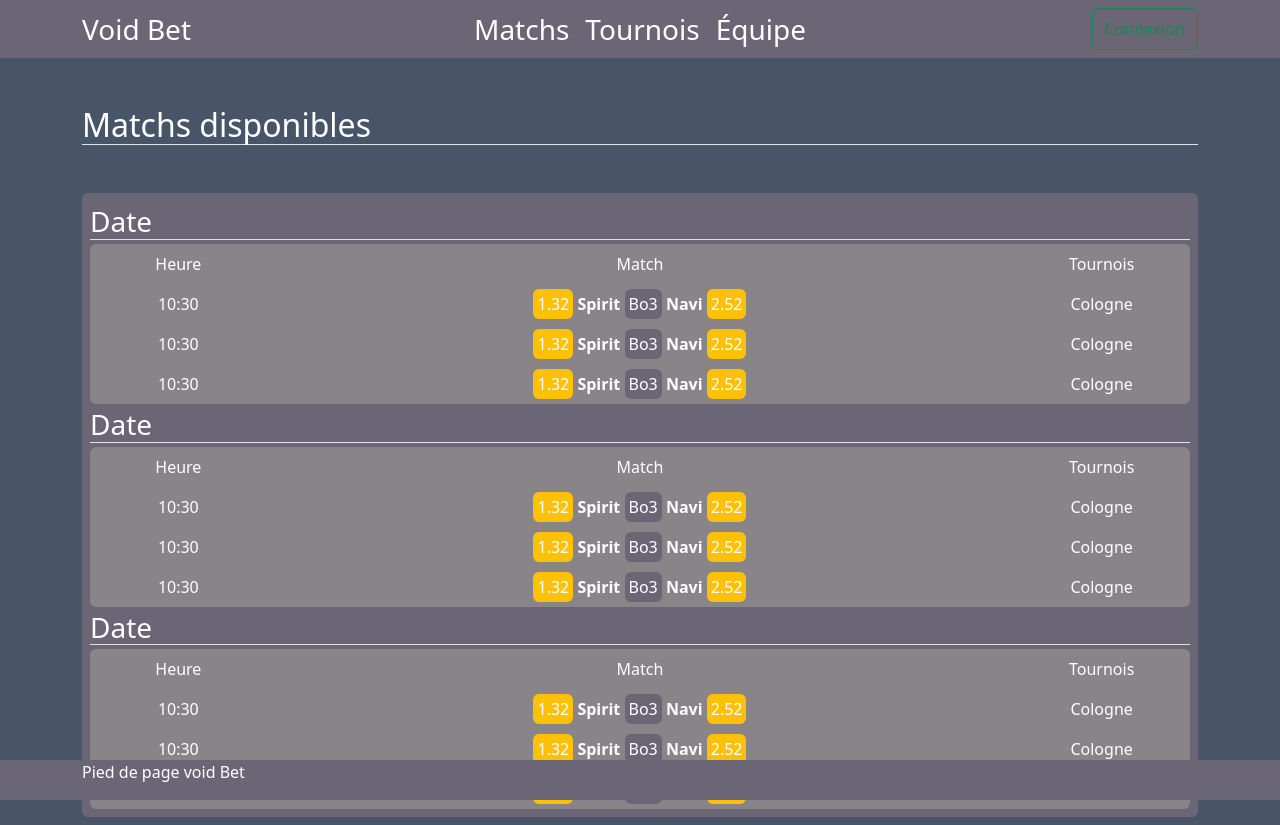
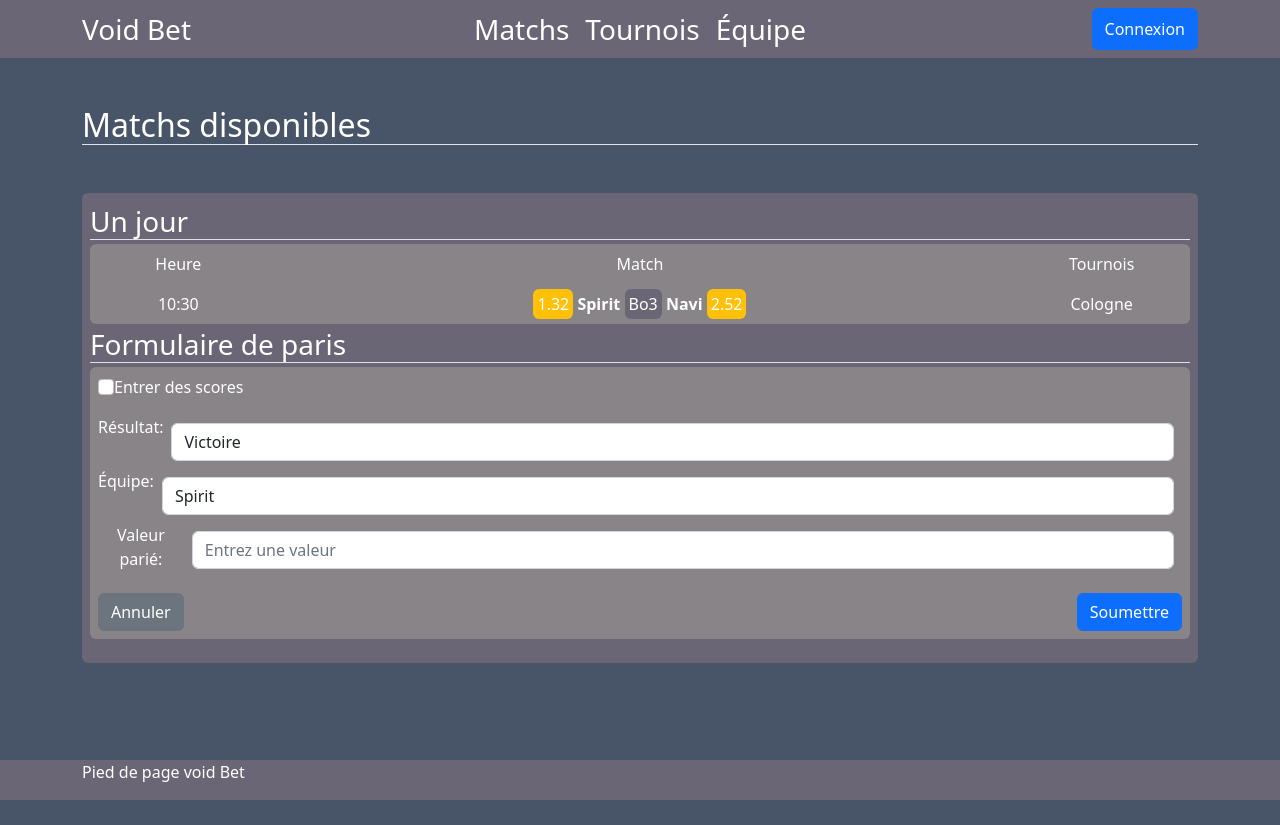
Before and after one commit to Alexander7474/voidBet, a PHP site: page /control/match.php?match_id=0 in a window 1280 px wide. After the commit the page ends 800 px from the top, so only its background shows below. Run offline with PHP 8.4, Linux system fonts and the light colour scheme.

Commit message:
ajout du formulaire de paris

```diff
--- a/control/match.php
+++ b/control/match.php
@@ -2,9 +2,18 @@
 $title = 'Matchs';
 $racine_path = '../';
 
-if(isset($GET['match_id'])){
+error_reporting(E_ALL);
+ini_set('display_errors', '1');
 
-}else{
+
+
+/*template*/  include($racine_path.'templates/front/header.php');
+/*template*/  include($racine_path.'templates/front/match_template.php');
+
+if(isset($_GET['match_id'])){
+  // traitement pour récupérer le match concerné
+  //
+
   // les valeurs sont des exemples
   $team1 ="Spirit";
   $team2 ="Navi";
@@ -14,47 +23,65 @@ if(isset($GET['match_id'])){
   $team1_cote="1.32";
   $team2_cote="2.52";
 
-  $matches_top = '
+  $date = "Un jour";
 
-  ';
+  $match_bet_link = $racine_path.'control/match.php?match_id=0';
 
-  $matches_line = '
-    <div class="row first-plan-h mt-3">
-      <div class="col-2">'.$match_time.'</div>
-      <div class="col-8">
-        <span class="bg-warning rounded p-1">'.$team1_cote.'</span>
-         <b>'.$team1.'</b>
-        <span class="second-plan rounded p-1">'.$match_format.'</span>
-        <b>'.$team2.'</b>
-        <span class="bg-warning rounded p-1">'.$team2_cote.'</span>
-      </div>
-      <div class="col-2">'.$match_tournament.'</div>
-    </div>
-  ';
+  include($racine_path.'templates/front/daily_match.php');
+  include($racine_path.'templates/front/match_line.php');
 
-  $daily_matches_struct = '
+  echo '</div>';
 
-      <h3 class="mt-1 mb-1 border-bottom w-100">Date</h3>
+  include($racine_path.'templates/front/match_bet.php');
 
-      <div class="p-2 text-white w-100 text-center align-items-center rounded first-plan">
-        <div class="row">
-          <div class="col-2">Heure</div>
-          <div class="col-8">Match</div>
-          <div class="col-2">Tournois</div>
-        </div>
-      '.$matches_line.$matches_line.$matches_line.'
-    </div>
-  '; // stock les divs des matches à afficher
+  echo '</div></div>';
 
-  $matches = $daily_matches_struct.$daily_matches_struct.$daily_matches_struct;
+
+}else{
+
+  // traitement pour récupérer la liste des matchs disponnibles
+  //
+
+  // les valeurs sont des exemples
+  $team1 ="Spirit";
+  $team2 ="Navi";
+  $match_format="Bo3";
+  $match_time="10:30";
+  $match_tournament="Cologne";
+  $team1_cote="1.32";
+  $team2_cote="2.52";
+
+  $date = "Un jour";
+
+  $match_bet_link = $racine_path.'control/match.php?match_id=0';
+
+  include($racine_path.'templates/front/daily_match.php');
+  include($racine_path.'templates/front/match_line.php');
+  include($racine_path.'templates/front/match_line.php');
+  include($racine_path.'templates/front/match_line.php');
+  include($racine_path.'templates/front/match_line.php');
+  include($racine_path.'templates/front/match_line.php');
+
+  echo'</div>';
+  include($racine_path.'templates/front/daily_match.php');
+  include($racine_path.'templates/front/match_line.php');
+  include($racine_path.'templates/front/match_line.php');
+  include($racine_path.'templates/front/match_line.php');
+  include($racine_path.'templates/front/match_line.php');
+  include($racine_path.'templates/front/match_line.php');
+
+  echo'</div>';
+  include($racine_path.'templates/front/daily_match.php');
+  include($racine_path.'templates/front/match_line.php');
+  include($racine_path.'templates/front/match_line.php');
+
+  echo '</div></div></div>';
 }
 
 ?>
 
-<?php /*template*/  include($racine_path.'templates/front/header.php');?>
 
 <?php
-/*template*/  include($racine_path.'templates/front/match_template.php');
 ?>
 
 <?php /*template*/  include($racine_path.'templates/front/footer.php');?>
--- a/templates/front/css/style.css
+++ b/templates/front/css/style.css
@@ -19,3 +19,8 @@
 .third-plan {
   background-color: #485568;
 }
+
+a {
+  color: inherit; /* blue colors for links too */
+  text-decoration: inherit; /* no underline */
+}
--- /dev/null
+++ b/templates/front/daily_match.php
@@ -0,0 +1,11 @@
+
+<h3 class="mt-1 mb-1 border-bottom w-100"><?php echo $date; ?></h3>
+
+<div class="p-2 text-white w-100 text-center align-items-center rounded first-plan">
+  <div class="row">
+    <div class="col-2">Heure</div>
+    <div class="col-8">Match</div>
+    <div class="col-2">Tournois</div>
+</div>
+
+<!-- ne pas oublie de fermer la div-->
--- /dev/null
+++ b/templates/front/match_bet.php
@@ -0,0 +1,50 @@
+
+<h3 class="mt-1 mb-1 border-bottom w-100">Formulaire de paris</h3>
+<div class="mb-3 p-2 text-white w-100 text-center align-items-center rounded first-plan">
+  <div class="card-body">
+      <form>
+        <div class="form-check mb-3 d-flex justify-content-start">
+            <input class="form-check-input" type="checkbox" id="toggleScore" onclick="toggleScoreFields()">
+            <label class="form-check-label" for="toggleScore">
+                Entrer des scores
+            </label>
+        </div>
+
+        <div class="form-group d-flex justify-content-start" id="resultatField">
+            <label for="resultat">Résultat:</label>
+            <select class="form-control m-2" id="resultat" name="resultat">
+                <option value="victoire">Victoire</option>
+                <option value="defaite">Défaite</option>
+                <option value="egalite">Égalité</option>
+            </select>
+        </div>
+
+        <div class="form-group d-none d-flex justify-content-start" id="scoreFields">
+          <label>Score <?php  echo $team1;?>:</label>
+          <input type="number" class="form-control m-2" id="score1" name="score1" placeholder="Score">
+          <label>Score <?php  echo $team2;?>:</label>
+          <input type="number" class="form-control m-2" id="score2" name="score2" placeholder="Score">
+        </div>
+
+        <div class="form-group d-flex justify-content-start" id="teamField">
+            <label for="couleur">Équipe:</label>
+            <select class="form-control m-2" id="couleur" name="couleur">
+            <option value="<?php  echo $team1; ?>"><?php  echo $team1; ?></option>
+                <option value="<?php  echo $team2; ?>"><?php  echo $team2; ?></option>
+            </select>
+        </div>
+
+        <div class="form-group d-flex justify-content-start">
+            <label for="valeur">Valeur parié:</label>
+            <input type="number" class="form-control m-2" id="valeur" name="valeur" placeholder="Entrez une valeur">
+        </div>
+
+        <div class="d-flex justify-content-between mt-3">
+            <button type="reset" class="btn btn-secondary">Annuler</button>
+            <button type="submit" class="btn btn-primary">Soumettre</button>
+        </div>
+    </form>
+  </div>
+</div>
+
+<script src="<?php echo $racine_path; ?>templates/front/scripts/bet_form.js"></script>
--- /dev/null
+++ b/templates/front/match_line.php
@@ -0,0 +1,13 @@
+<a href="<?php echo $match_bet_link; ?>">
+<div class="row first-plan-h mt-3">
+      <div class="col-2"><?php echo $match_time; ?></div>
+      <div class="col-8">
+        <span class="bg-warning rounded p-1"><?php echo $team1_cote; ?></span>
+         <b><?php echo $team1; ?></b>
+        <span class="second-plan rounded p-1"><?php echo $match_format; ?></span>
+        <b><?php echo $team2; ?></b>
+        <span class="bg-warning rounded p-1"><?php echo $team2_cote; ?></span>
+      </div>
+      <div class="col-2"><?php echo $match_tournament; ?></div>
+    </div>
+</a>
--- a/templates/front/match_template.php
+++ b/templates/front/match_template.php
@@ -1,6 +1,4 @@
 <div class="container text-white">
   <h2 class="border-bottom w-100 mt-5 mb-5">Matchs disponibles</h2>
   <div class="mt-2 mb-2 p-2 d-flex flex-column align-items-center second-plan rounded">
-  <?php echo $matches; ?> <!-- On affiche les divs des matches -->
-  </div>
-</div>
+   <!-- On affiche les divs des matches -->
--- a/templates/front/menu_nav.php
+++ b/templates/front/menu_nav.php
@@ -10,7 +10,7 @@
           <!-- <a class="nav-item nav-link ps-2 pe-2" href="#">Joueurs</a>A voir pour plus tard -->
       </div>
       <div class="col d-flex justify-content-end">
-        <button class="btn btn-outline-success my-2 my-sm-0" type="submit">Connexion</button>
+        <button class="btn btn-primary my-2 my-sm-0" type="submit">Connexion</button>
       </div>
     </div>
 </div>
--- /dev/null
+++ b/templates/front/scripts/bet_form.js
@@ -0,0 +1,16 @@
+    function toggleScoreFields() {
+        const scoreFields = document.getElementById('scoreFields');
+        const resultatField = document.getElementById('resultatField');
+        const teamField = document.getElementById('teamField');
+        const toggleScore = document.getElementById('toggleScore');
+
+        if (toggleScore.checked) {
+            scoreFields.classList.remove('d-none');
+            resultatField.classList.add('d-none');
+            teamField.classList.add('d-none');
+        } else {
+            scoreFields.classList.add('d-none');
+            resultatField.classList.remove('d-none');
+            teamField.classList.remove('d-none');
+        }
+    }
--- a/templates/front/team_template.php
+++ b/templates/front/team_template.php
@@ -1,4 +1,3 @@
 <div class="container text-white">
-  <h2 class="border-bottom w-100 mt-5 mb-5">Équipes</h2>
-  <?php echo $teams; ?> <!-- On affiche les divs des matches -->
-</div>
+  <h2 class="border-bottom w-100 mt-5 mb-5">Classement des équipes</h2>
+     <div class="mt-2 mb-2 p-2 d-flex flex-column align-items-center second-plan rounded">
--- /dev/null
+++ b/templates/front/tournament_line.php
@@ -0,0 +1,6 @@
+  <div class="row">
+  <div class="col-5 d-flex justify-content-start"><b><?php echo $tournament; ?></b></div>
+    <div class="col-1"><?php echo $tournament_tier; ?></div>
+    <div class="col-3"><?php echo $tournament_date; ?></div>
+    <div class="col-3 d-flex justify-content-start"><b><?php echo $tournament_teams; ?></b></div>
+  </div>
--- a/templates/front/tournament_template.php
+++ b/templates/front/tournament_template.php
@@ -1,6 +1,3 @@
 <div class="container text-white">
   <h2 class="border-bottom w-100 mt-5 mb-5">Calendrier des tournois Counter-Strike 2</h2>
   <div class="mt-2 mb-2 p-2 d-flex flex-column align-items-center second-plan rounded">
-  <?php echo $tournaments; ?> <!-- On affiche les divs des matches -->
-  </div>
-</div>
```
Also changed, not shown: control/team.php (+12 -29 lines), control/tournament.php (+30 -26 lines), templates/front/team_line.php (added, +11 -0 lines), templates/front/tournament_struct.php (added, +8 -0 lines), templates/front/match_bet_template.php (deleted), templates/front/team_struct.php (added).
